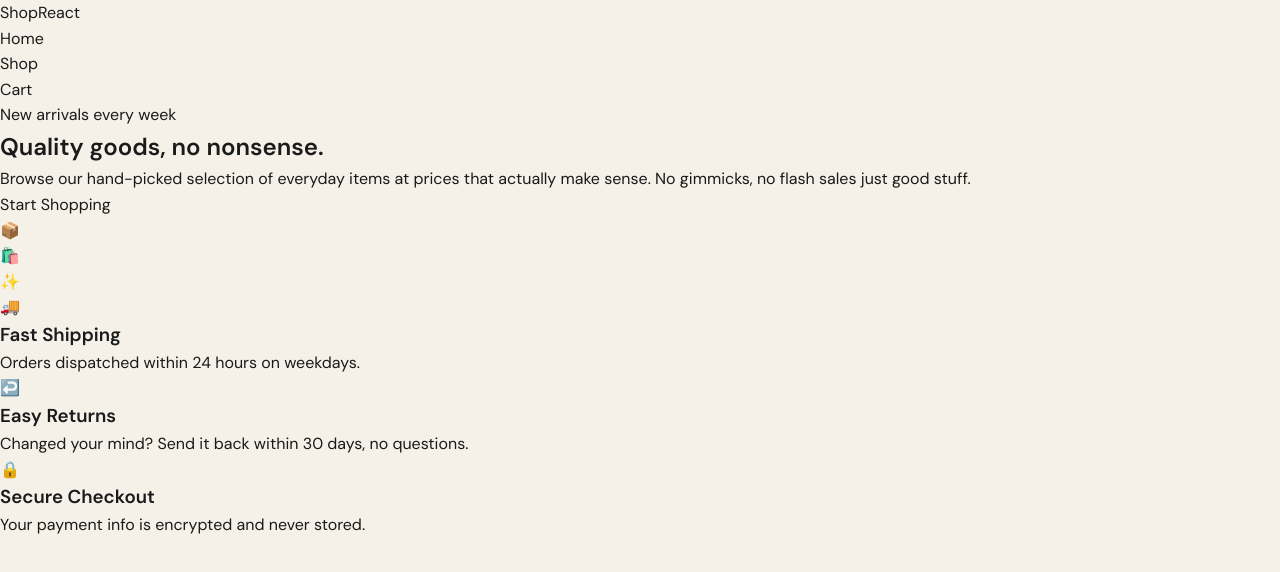
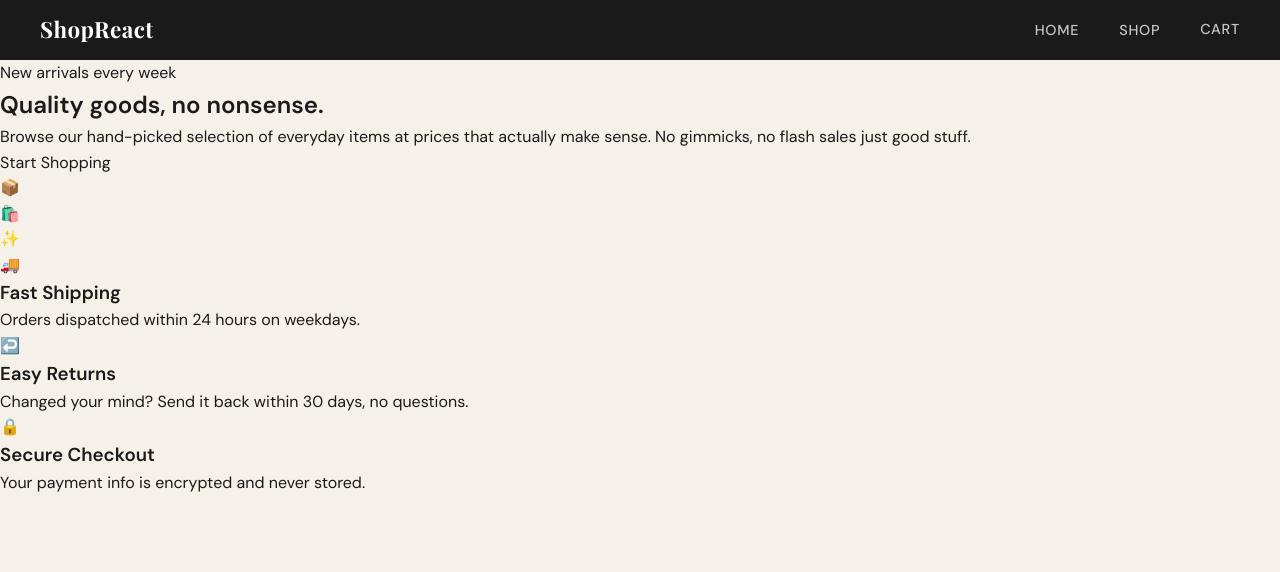
Before and after one commit to MikeBuckets2/shopping-cart, a React (Vite) app: page / in a window 1280 px wide. Shown: the top 572 px of the page. Built offline with nearby package versions, Linux system fonts and the light colour scheme.

Commit message:
style: navbar css

```diff
--- a/src/styles/Navbar.css
+++ b/src/styles/Navbar.css
@@ -0,0 +1,59 @@
+.navbar {
+  background-color: var(--text);
+  color: #fff;
+  display: flex;
+  align-items: center;
+  justify-content: space-between;
+  padding: 0 2.5rem;
+  height: 60px;
+  position: sticky;
+  top: 0;
+  z-index: 100;
+}
+
+.navbar-logo {
+  font-family: var(--font-display);
+  font-size: 1.4rem;
+  color: #fff;
+  letter-spacing: 0.02em;
+}
+
+.navbar-links {
+  list-style: none;
+  display: flex;
+  gap: 2.5rem;
+  align-items: center;
+}
+
+.navbar-links a {
+  color: rgba(255, 255, 255, 0.75);
+  font-size: 0.9rem;
+  font-weight: 500;
+  letter-spacing: 0.05em;
+  text-transform: uppercase;
+  transition: color 0.15s;
+}
+
+.navbar-links a:hover {
+  color: #fff;
+}
+
+.cart-link {
+  display: flex;
+  align-items: center;
+  gap: 0.4rem;
+}
+
+.cart-badge {
+  background-color: var(--accent);
+  color: #fff;
+  border-radius: 50%;
+  width: 20px;
+  height: 20px;
+  font-size: 0.7rem;
+  font-weight: 600;
+  display: flex;
+  align-items: center;
+  justify-content: center;
+  line-height: 1;
+}
```
